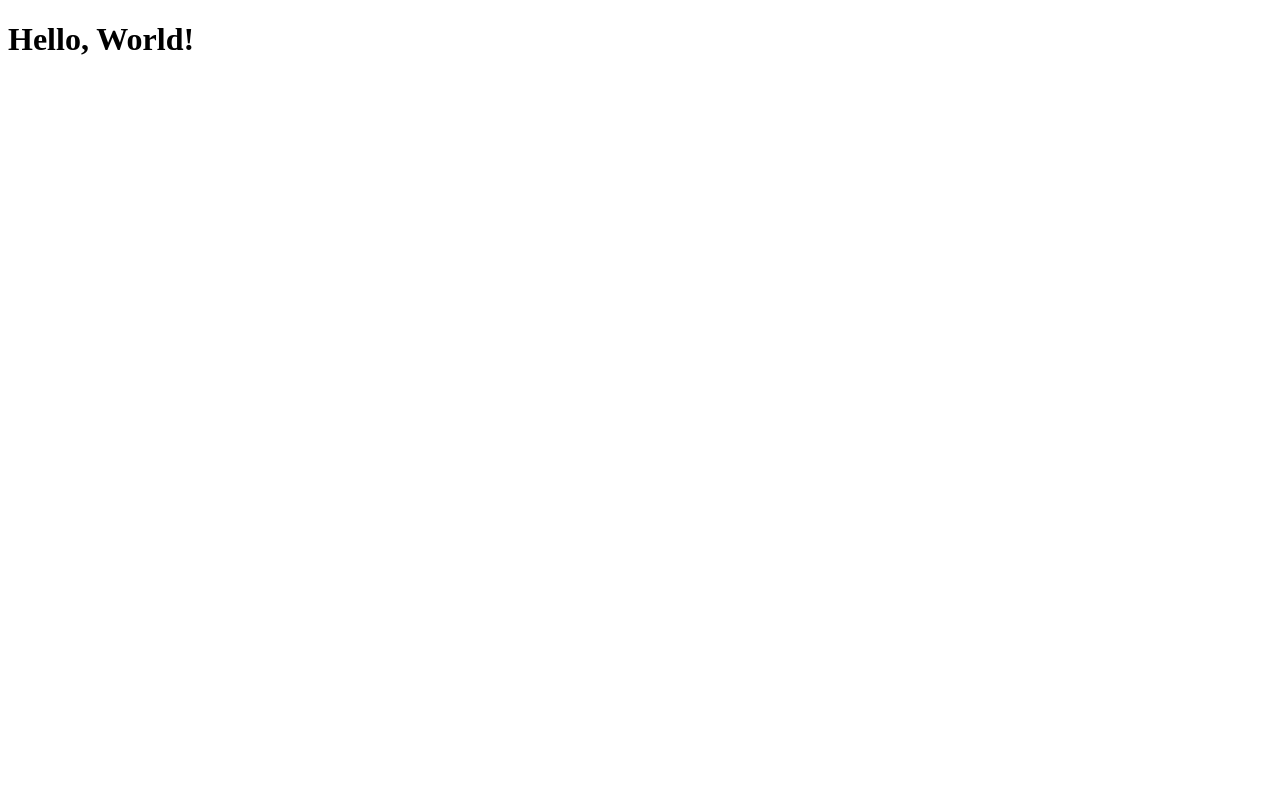
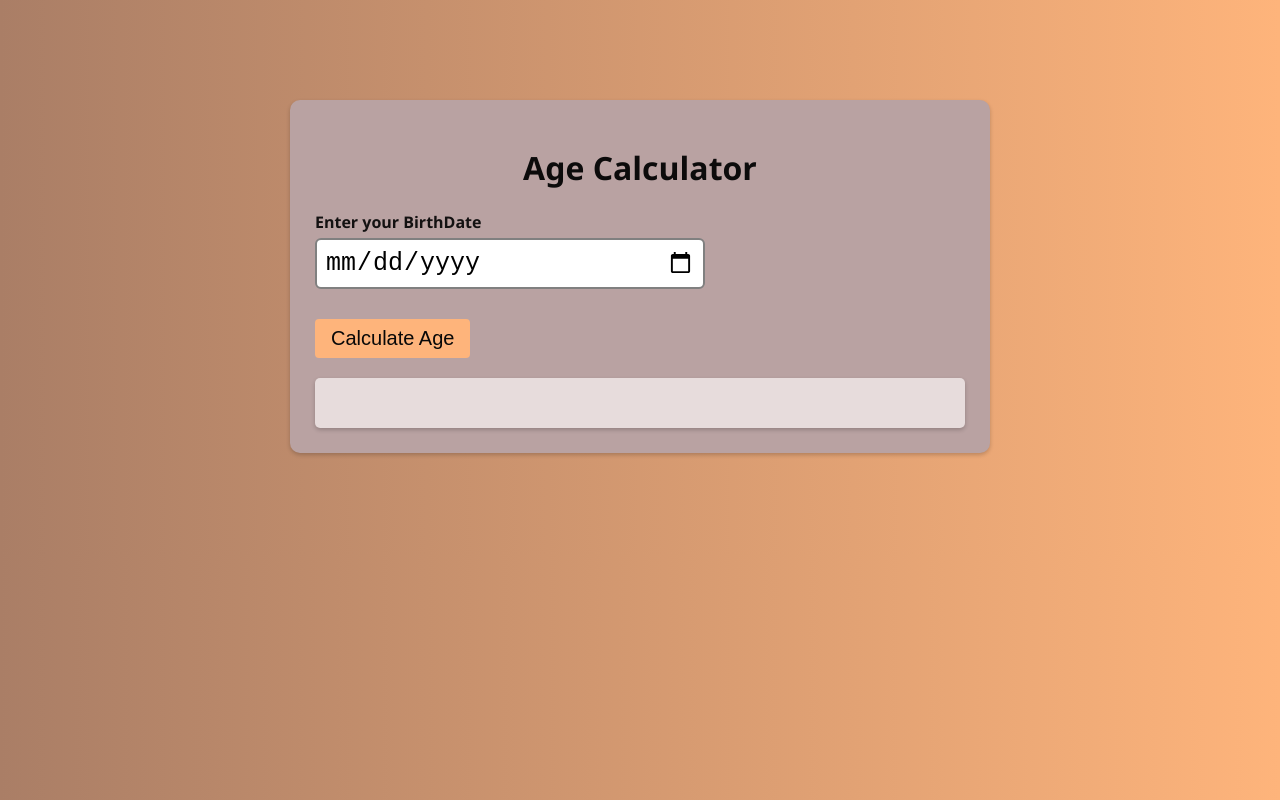
Before and after one commit to Srijan0113/Web-Development, a plain HTML site: page Age-Calculator/index.html in a window 1280 px wide. Drawn offline with Linux system fonts and the light colour scheme; files that its build step writes are made by us from their sources.

Commit message:
Add files via upload
A simple web app that calculates your age from your birth date using HTML, CSS, and JavaScript.

```diff
--- a/Age-Calculator/index.html
+++ b/Age-Calculator/index.html
@@ -1,11 +1,44 @@
 <!DOCTYPE html>
 <html lang="en">
 <head>
-  <meta charset="UTF-8">
-  <meta name="viewport" content="width=device-width, initial-scale=1.0">
-  <title>Hello World</title>
+    <meta charset="UTF-8">
+    <meta name="viewport" content="width=device-width, initial-scale=1.0">
+    <link rel="stylesheet" href="css/style.css">
+    <title>Srijan's Age calculator</title>
 </head>
 <body>
-  <h1>Hello, World!</h1>
+    <div class="container">
+        <h1>Age Calculator</h1>
+        <form id="agecalculator">
+                 <div class="form-group">
+                    <label for="birthdate">Enter your BirthDate</label>
+                    <input type="date"id="birthdate"placeholder="mm-dd-yyyy"required>
+                 </div>
+                 <button type="submit">Calculate Age</button>
+        </form>
+
+        <div class="result_container" id="resultcontainer">
+            <div class="result" id="result">
+                <!-- <div class="result_items">
+                    <h3>Age:</h3>
+                    <p>Age in Years</p>
+                </div>
+                <div class="result_items">
+                    <h3>Age:</h3>
+                    <p>Age in Years</p>
+                </div>
+                <div class="result_items">
+                    <h3>Age:</h3>
+                    <p>Age in Years</p>
+                </div>
+                <div class="result_items">
+                    <h3>Age:</h3>
+                    <p>Age in Years</p>
+                </div>              -->
+            </div>
+        </div>
+    </div>
+
+     <script src="js/script.js"></script>
 </body>
 </html>
--- /dev/null
+++ b/Age-Calculator/style.css
@@ -0,0 +1,64 @@
+*{
+    box-sizing: border-box;
+}
+body{
+    padding:0;
+    margin:0;
+    font-family: 'Segoe UI', Tahoma, Geneva, Verdana, sans-serif;
+    background:linear-gradient(to right,#aa7e66,#feb47b);
+}
+.container{
+    width:700px;
+    margin: 100px auto;
+    background-color: #b9a2a2;
+    padding:25px;
+    border-radius: 10px;
+    box-shadow: 0px 2px 4px rgba(0, 0, 0, .2);
+}
+h1{
+    text-align: center;
+    color: #0c0b0b;
+}
+.form-group{
+    margin-bottom: 30px;
+}
+label{
+    display:block;
+    margin-bottom: 5px;
+    color:#131111;
+    font-weight: 700;
+}
+input[type=date]{
+            width: 60%;
+            padding:8px;
+            font-size: 25px;
+            border-radius: 6px;
+            border:2px solid gray;
+}
+button{
+
+            padding:8px 16px;
+            font-size: 20px;
+            border-radius: 4px;
+           background-color: #feb47b;
+           border: none;
+           color: rgb(8, 8, 8);
+}
+.result_container{
+             margin-top: 20px;
+             background-color: #e7dcdc;
+             padding: 20px;
+             border-radius: 5px;
+             box-shadow: 0px 2px 4px rgba(0, 0, 0, .2);
+}
+.result{
+    margin-top: 10px;
+}
+.result h3{
+    color:#131111;
+    font-size: 20px;
+}
+.result p{
+      margin-top: 10px;
+    font-size: 15px;
+}
```
Also changed, not shown: Age-Calculator/script.js (added, +71 -0 lines).
